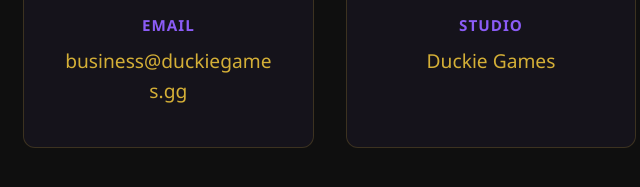
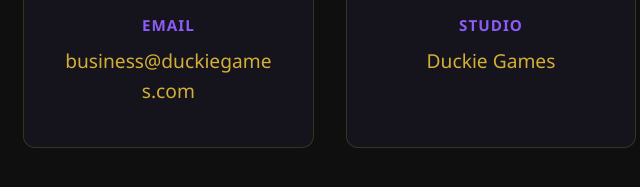
Before and after one commit to itzpvlmz/Duckie-Games, a plain HTML site: page contact.html in a window 1280 px wide. Shown: the part 705-892 px from the top of the page, 149-789 px from the left. Drawn offline with Linux system fonts and the light colour scheme.

Commit message:
Update contact.html

```diff
--- a/contact.html
+++ b/contact.html
@@ -343,7 +343,7 @@
                 <div class="contact-icon">📧</div>
                 <div class="contact-label">Email</div>
                 <div class="contact-value">
-                    <a href="mailto:business@duckiegames.gg">business@duckiegames.gg</a>
+                    <a href="mailto:business@duckiegames.gg">business@duckiegames.com</a>
                 </div>
             </div>
 
```
